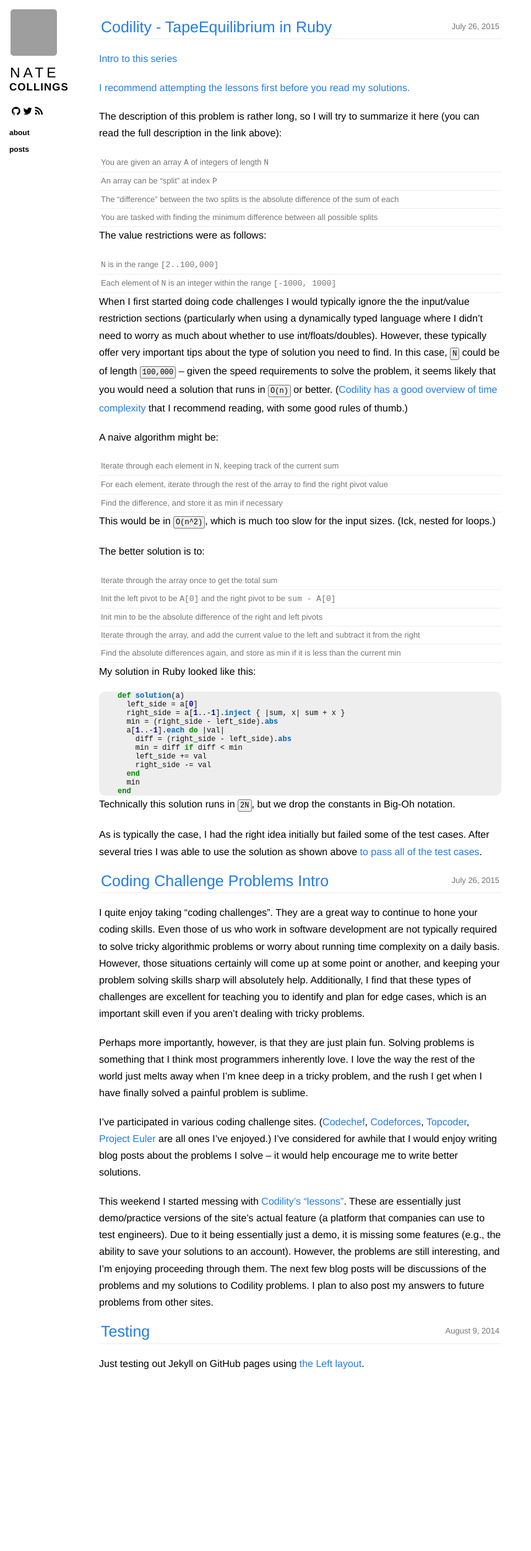
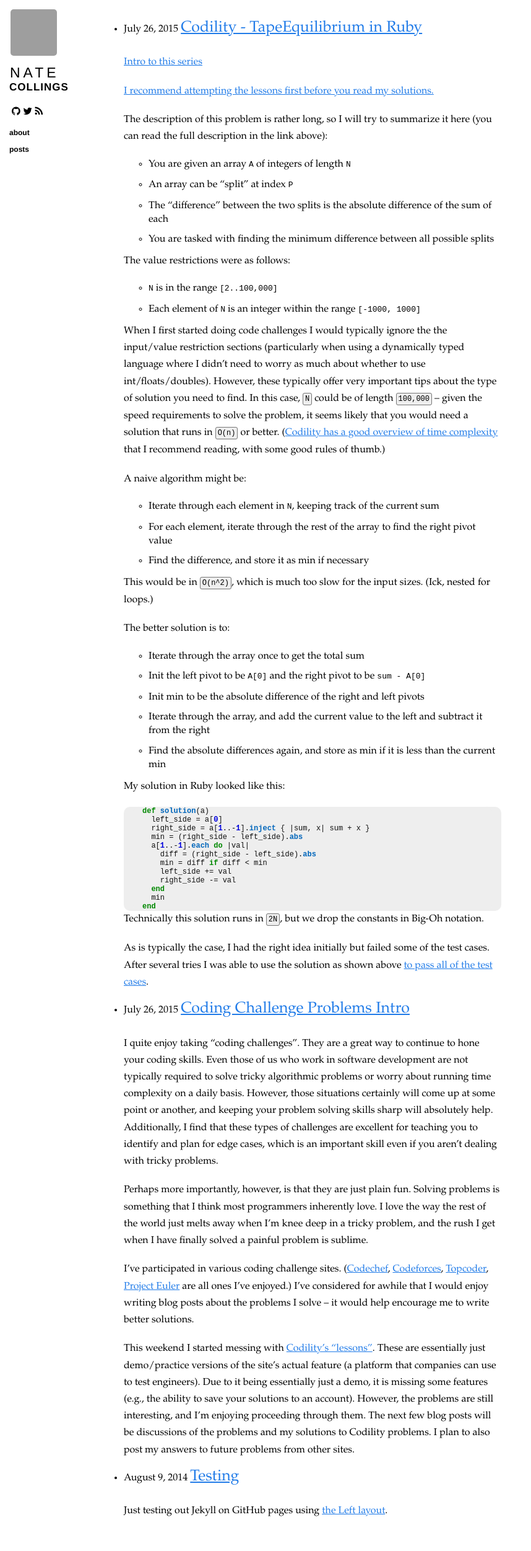
Before and after one commit to naiyt/naiyt.github.io, a Jekyll site: the page built from index.html, in a window 1280 px wide. Shown: the whole page at 62% size, without its empty margins (0-858 px from the left). Built offline with Jekyll 4.4.1, drawn with Linux system fonts in a browser that asks for light colours; nearby versions of some CDN libraries; Markdown is read by kramdown in place of the engine named in the settings; before the commit the page ends 2264 px from its top, so only the background shows below that; grey boxes are pictures that could not be loaded.

Commit message:
do not format lists

```diff
--- a/css/base.css
+++ b/css/base.css
@@ -156,7 +156,7 @@
     margin: 5px 0 15px 0;
     font-family: Helvetica, sans-serif;
     line-height: 1.6em; }
-  .content .listing {
+/*  .content .listing {
     margin: 10px 0 0 0;
     padding: 0;
     font-family: Helvetica, sans-serif; }
@@ -175,7 +175,7 @@
     .content .listing a {
       text-decoration: none; }
       .content .listing a:hover {
-        text-decoration: underline; }
+        text-decoration: underline; }*/
   .content .meta {
     margin: 30px 0;
     padding: 10px 0;
```
